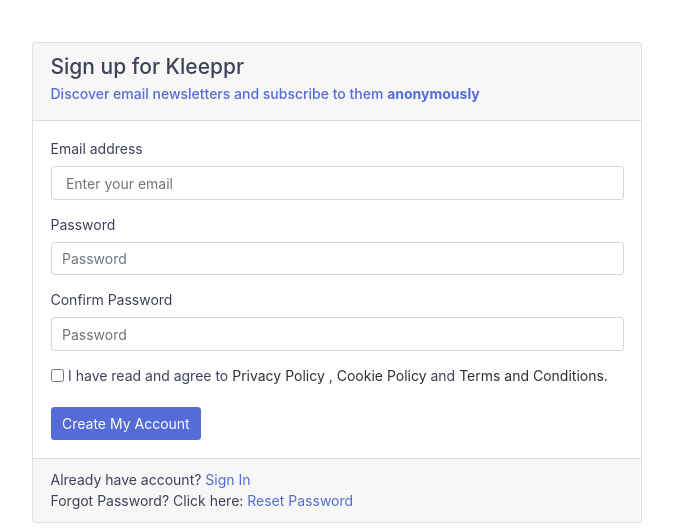
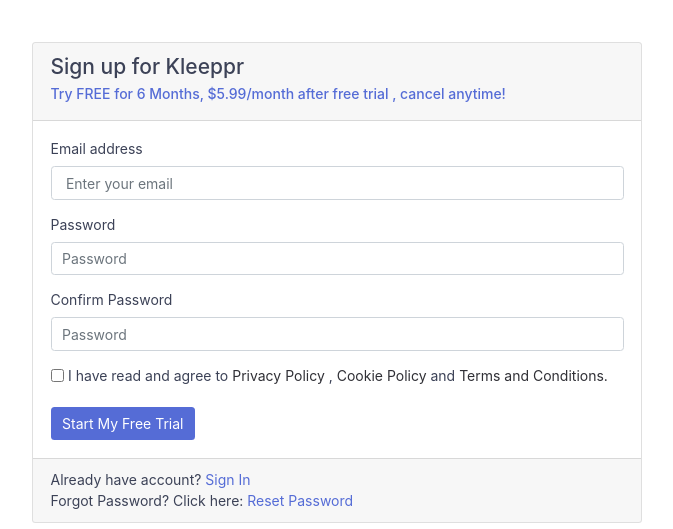
Before and after one commit to sandeepbele/kleeppr, a Django app: page /indus/register in a window 1280 px wide. Shown: the part 56-585 px from the top of the page, without its empty margins (303-976 px from the left). Run offline with Django 3.2, Linux system fonts and the light colour scheme; parts of the project's set-up code (start-up, migrations or seed data) failed here and were passed over; some libraries are stand-ins or nearby versions.

Commit message:
re-enabled payment..found that even without payment, site has no traction that user drop off from home page

```diff
--- a/web/templates/web/register_user.html
+++ b/web/templates/web/register_user.html
@@ -10,10 +10,10 @@
             <div class="card">
                 <div class="card-header">
                     <h4>Sign up for Kleeppr</h4>
-                    <h6 class="trial-text">Discover email newsletters and subscribe to them <strong>anonymously</strong></h6>
-                    <!--h6 class="trial-text">
+                    <!--h6 class="trial-text">Discover email newsletters and subscribe to them <strong>anonymously</strong></h6-->
+                    <h6 class="trial-text">
                           Try FREE for 6 Months, $5.99/month after free trial , cancel anytime!
-                    </h6-->
+                    </h6>
                 </div>
                 <div class="card-body">
 
@@ -62,8 +62,8 @@
                          <div class="g-recaptcha" data-sitekey="6Lck9fYZAAAAAP_UBW3b2N4Xhg12iCm8sjDF3po3" data-callback="onSubmit" data-size="invisible"></div>
 
                         <div class="mt-4">
-                            <!--button type="submit" class="btn btn-subscribe" name="submit" value="Register">Start My Free Trial</button-->
-                            <button type="submit" class="btn btn-subscribe" name="register" value="Register">Create My Account</button>
+                            <button type="submit" class="btn btn-subscribe" name="submit" value="Register">Start My Free Trial</button>
+                            <!--button type="submit" class="btn btn-subscribe" name="register" value="Register">Create My Account</button-->
                         </div>
 
                     </form>
--- a/web/views.py
+++ b/web/views.py
@@ -163,8 +163,8 @@
 
                             log("New user signed up:"+username, logging.INFO,request)
 
-                            #return redirect(reverse('checkout'))
-                            return redirect(reverse('tour'))
+                            return redirect(reverse('checkout'))
+                            #return redirect(reverse('tour'))
                         else:
 
                             log("[****ATTN***]Critical:user creation failed due to insufficient emails:"+username,logging.ERROR,request)
```
